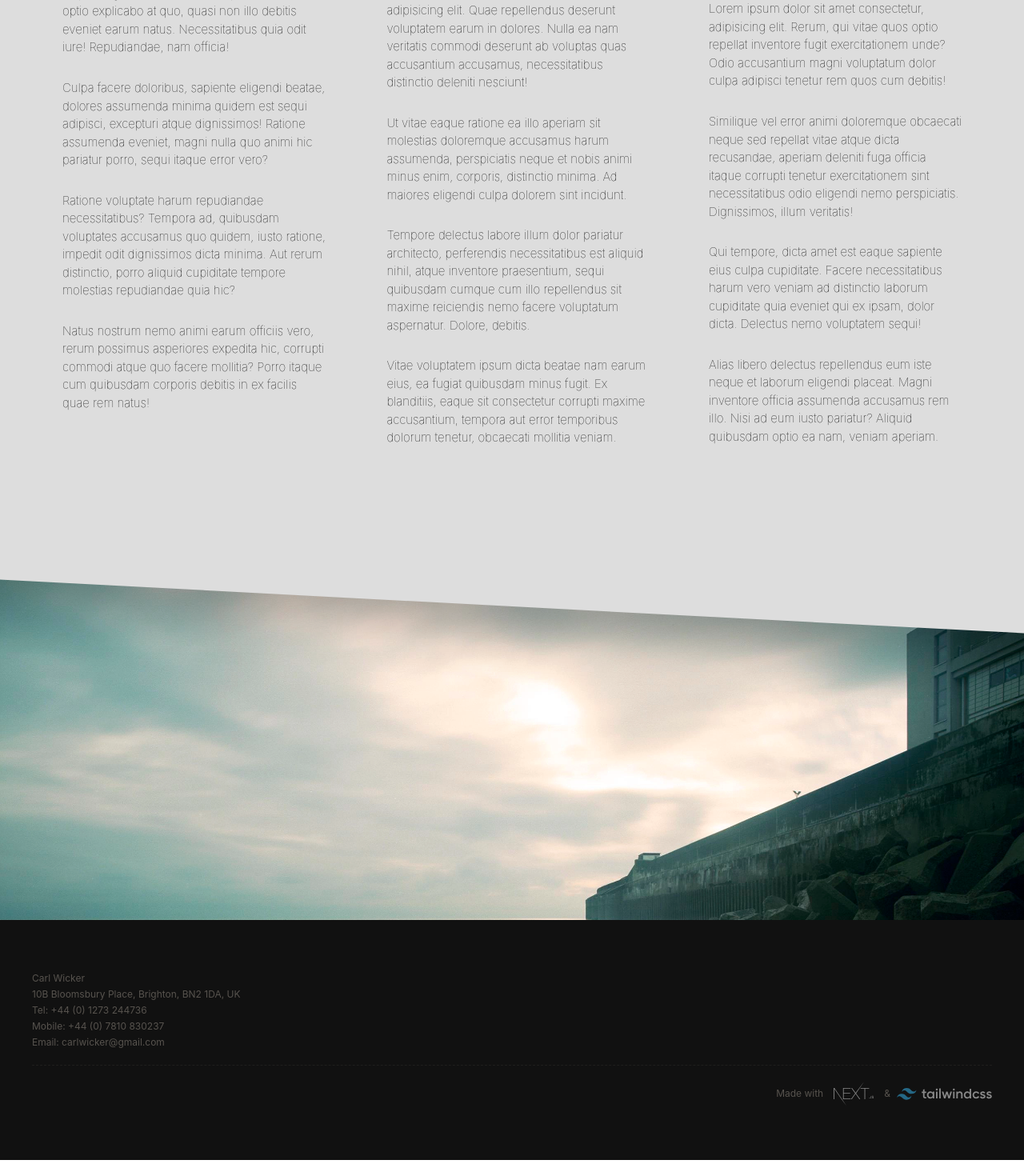
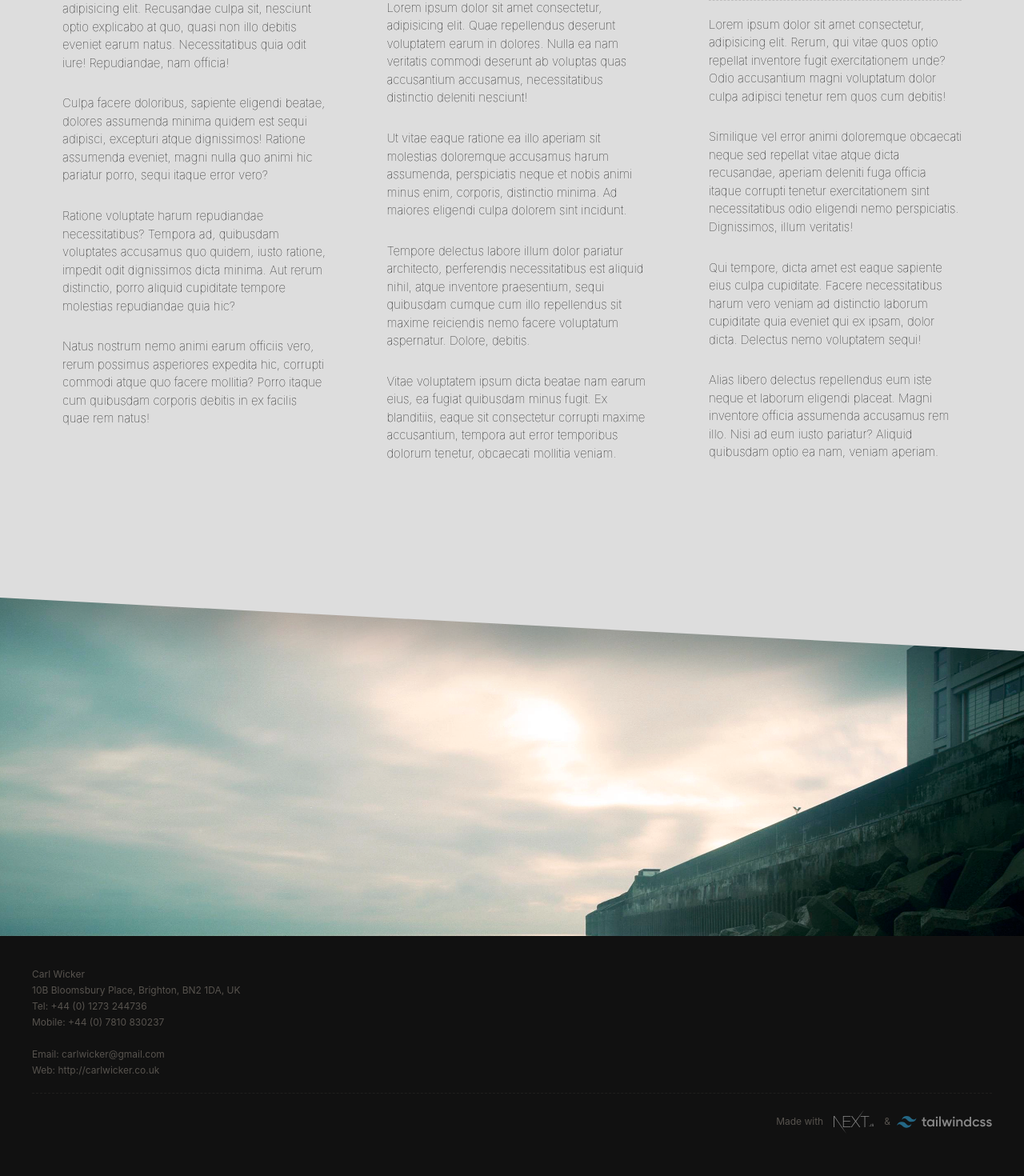
Before and after one commit to carlwicker/carlwicker-nextjs12, a Next.js app: page / in a window 1280 px wide. Shown: the part 1008-2478 px from the top of the page at 80% size. Built offline with nearby package versions, Linux system fonts and the light colour scheme.

Commit message:
typography improvements

```diff
--- a/components/Footer/Footer.tsx
+++ b/components/Footer/Footer.tsx
@@ -8,19 +8,9 @@ export default function Footer() {
         backgroundColor: "#111",
         height: "300px",
         width: "100%",
-        marginTop: "auto",
-        display: "flex",
-        alignItems: "center",
       }}
     >
-      <div
-        className="flex flex-col text-stone-600 text-xs mx-auto px-10 items-center  scale-100 container p-10"
-        style={{
-          backgroundColor: "#111",
-          height: "250px",
-          left: "150px",
-        }}
-      >
+      <div className="container flex flex-col text-stone-600 text-xs mx-auto px-10 items-center p-10">
         <div className="container flex flex-col gap-5" id="contact">
           <div className="flex flex-col gap-1">
             <div className="justify-left w-full">Carl Wicker</div>
@@ -31,6 +21,7 @@ export default function Footer() {
             <div className="justify-left w-full">
               Mobile: +44 (0) 7810 830237
             </div>
+            <br />
             <div className="justify-left w-full">
               Email:{" "}
               <a
@@ -38,6 +29,15 @@ export default function Footer() {
                 className="hover:text-white duration-500 ease-in transition"
               >
                 carlwicker@gmail.com
+              </a>
+            </div>
+            <div className="justify-left w-full">
+              Web:{" "}
+              <a
+                href="http://carlwicker.co.uk"
+                className="hover:text-white duration-500 ease-in transition"
+              >
+                http://carlwicker.co.uk{" "}
               </a>
             </div>
           </div>
--- a/components/Section2/Section2.tsx
+++ b/components/Section2/Section2.tsx
@@ -18,7 +18,7 @@ export default function Section2() {
             UX
           </h2>
           <hr className="border-t-[1px] border-stone-600 border-dashed" />
-          <div className="font-thin">
+          <div className="font-thin pt-5">
             <p>
               Lorem ipsum, dolor sit amet consectetur adipisicing elit.
               Recusandae culpa sit, nesciunt optio explicabo at quo, quasi non
@@ -54,7 +54,7 @@ export default function Section2() {
             UI
           </h2>
           <hr className="border-t-[1px] border-stone-700 border-dashed" />
-          <div className="font-thin">
+          <div className="font-thin pt-5">
             <p>
               Lorem ipsum dolor sit amet consectetur, adipisicing elit. Quae
               repellendus deserunt voluptatem earum in dolores. Nulla ea nam
@@ -91,7 +91,7 @@ export default function Section2() {
             DEV
           </h2>
           <hr className="border-t-[1px] border-stone-800 border-dashed" />
-          <div className="font-thin">
+          <div className="font-thin pt-5">
             <p>
               Lorem ipsum dolor sit amet consectetur, adipisicing elit. Rerum,
               qui vitae quos optio repellat inventore fugit exercitationem unde?
```
